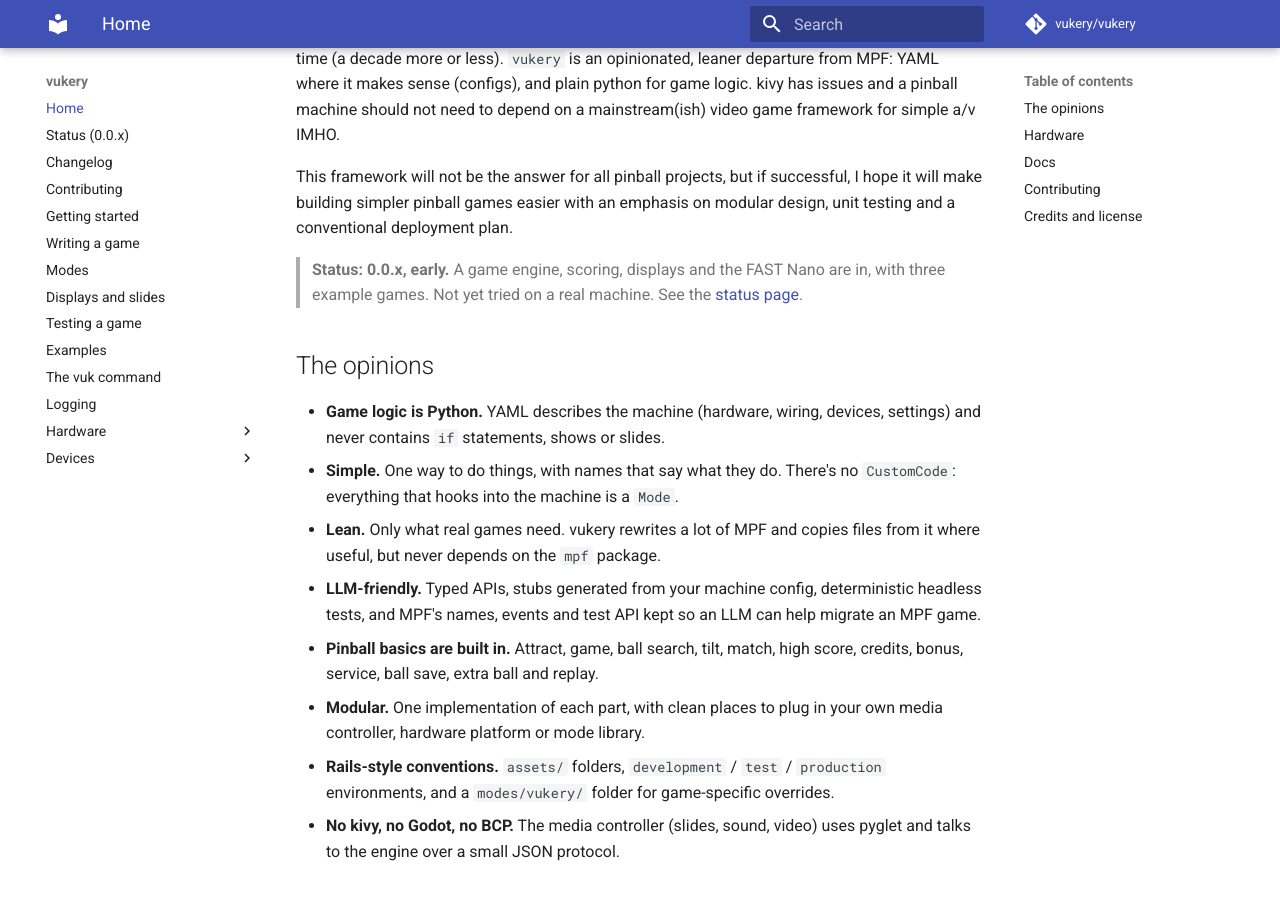
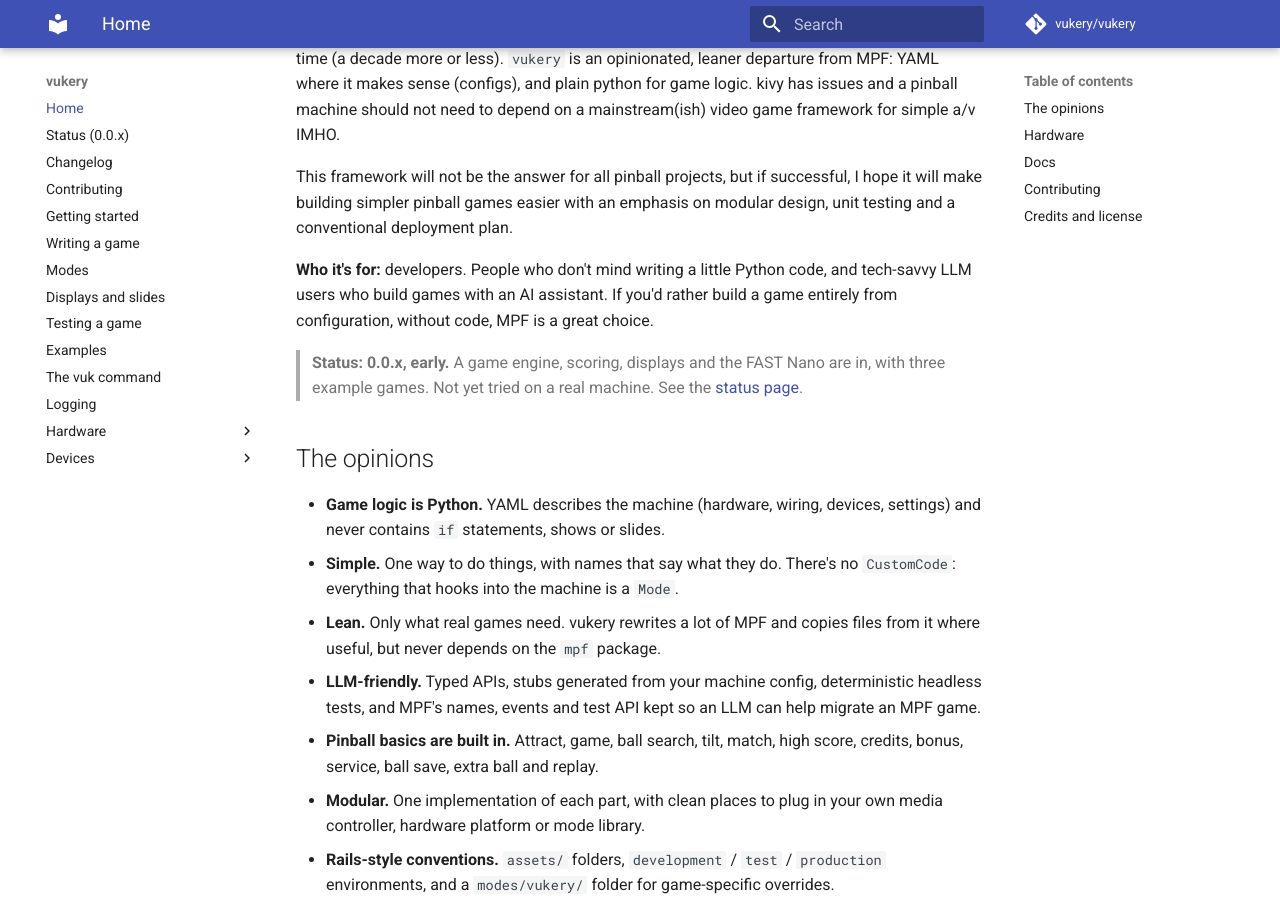
Before and after one commit to vukery/vukery, an MkDocs documentation site: the page built from docs/index.md, in a window 1280 px wide and 900 px high, scrolled down 310 px. Built offline with MkDocs 1.6.1 and Material for MkDocs 9.7.7, drawn with Linux system fonts in a browser that asks for light colours; comment, search, counter and statistics services are not loaded.

Commit message:
docs: say who vukery is for
Developers: people who don't mind writing a little Python, and
tech-savvy LLM users. For building a game from configuration alone, MPF
is a great choice.

Co-Authored-By: Claude Opus 5.5 <noreply@anthropic.com>

```diff
--- a/docs/index.md
+++ b/docs/index.md
@@ -19,6 +19,11 @@ on a mainstream(ish) video game framework for simple a/v IMHO.
 This framework will not be the answer for all pinball projects, but if
 successful, I hope it will make building simpler pinball games easier with an
 emphasis on modular design, unit testing and a conventional deployment plan.
+
+**Who it's for:** developers. People who don't mind writing a little Python
+code, and tech-savvy LLM users who build games with an AI assistant. If
+you'd rather build a game entirely from configuration, without code, MPF is
+a great choice.
 
 > **Status: 0.0.x, early.** A game engine, scoring, displays and the FAST
 > Nano are in, with three example games. Not yet tried on a real machine.
```
